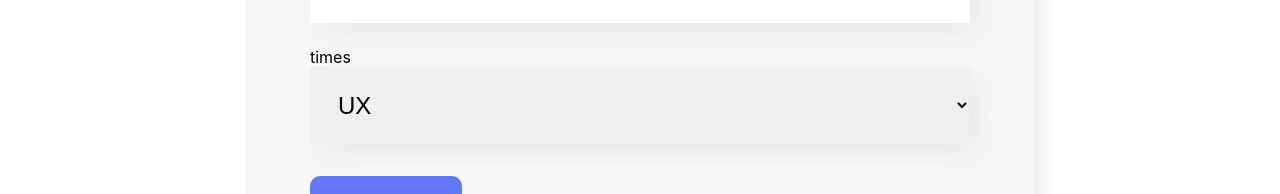
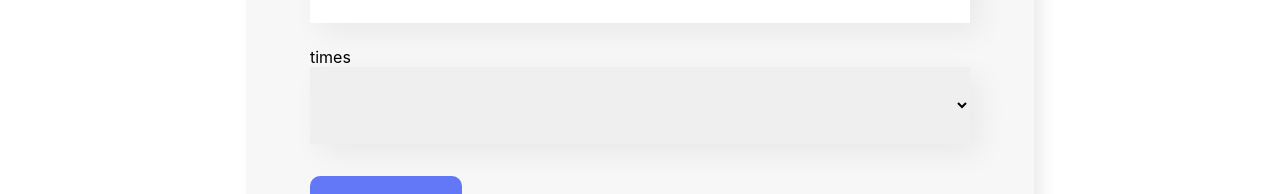
Before and after one commit to lucas-silvs/React_js_alura, a React (Create React App) app in the folder organo/: page / in a window 1280 px wide. Shown: the part 1050-1244 px from the top of the page. Built offline with nearby package versions, Linux system fonts and the light colour scheme.

Commit message:
WIP: React - desenvolvendo em JavaScript: - corrigindo erro da listaSuspensa não selecionada

```diff
--- a/organo/src/App.js
+++ b/organo/src/App.js
@@ -51,7 +51,7 @@ function App() {
   ];
 
   const aoNovoColaboradorAdicionado = (colaborador) => {
-    //console.log(colaborador)
+    debugger;
     setColaboradores([...colaboradores, colaborador]);
     console.log(colaboradores);
   };
--- a/organo/src/components/Formulario/index.js
+++ b/organo/src/components/Formulario/index.js
@@ -9,7 +9,7 @@ const Formulario = (props) => {
   const [nome, setNome] = useState("");
   const [cargo, setCargo] = useState("");
   const [imagem, setImagem] = useState("");
-  const [time, setTime] = useState("UX");
+  const [time, setTime] = useState("");
 
   const aoSalvar = (evento) => {
     evento.preventDefault();
--- a/organo/src/components/ListaSuspensa/index.js
+++ b/organo/src/components/ListaSuspensa/index.js
@@ -1,21 +1,27 @@
-import './ListaSuspensa.css'
+import "./ListaSuspensa.css";
 
 const ListaSuspensa = (props) => {
-
   const aoAlterado = (evento) => {
     props.setValor(evento.target.value);
   };
 
   return (
-        <div className='listaSuspensa'>
+    <div className="listaSuspensa">
       <label>{props.label}</label>
-            <select onChange={aoAlterado} required={props.obrigatorio} value={props.valor}>
+      <select
+        onChange={aoAlterado}
+        required={props.obrigatorio}
+        value={props.valor}
+      >
+        <option value=""></option>
         {/* for each onde para cada item é criado um item de option */}
         {/* adicionando chave para o react saber quando precisar qual item gerar*/}
-                {props.itens.map(item => <option key={item.nome}> {item.nome}</option>)}
+        {props.itens.map((item) => (
+          <option key={item.nome}> {item.nome}</option>
+        ))}
       </select>
     </div>
-    )
-}
+  );
+};
 
-export default ListaSuspensa
+export default ListaSuspensa;
```
Lines whose indentation alone changed are shown as unchanged.
